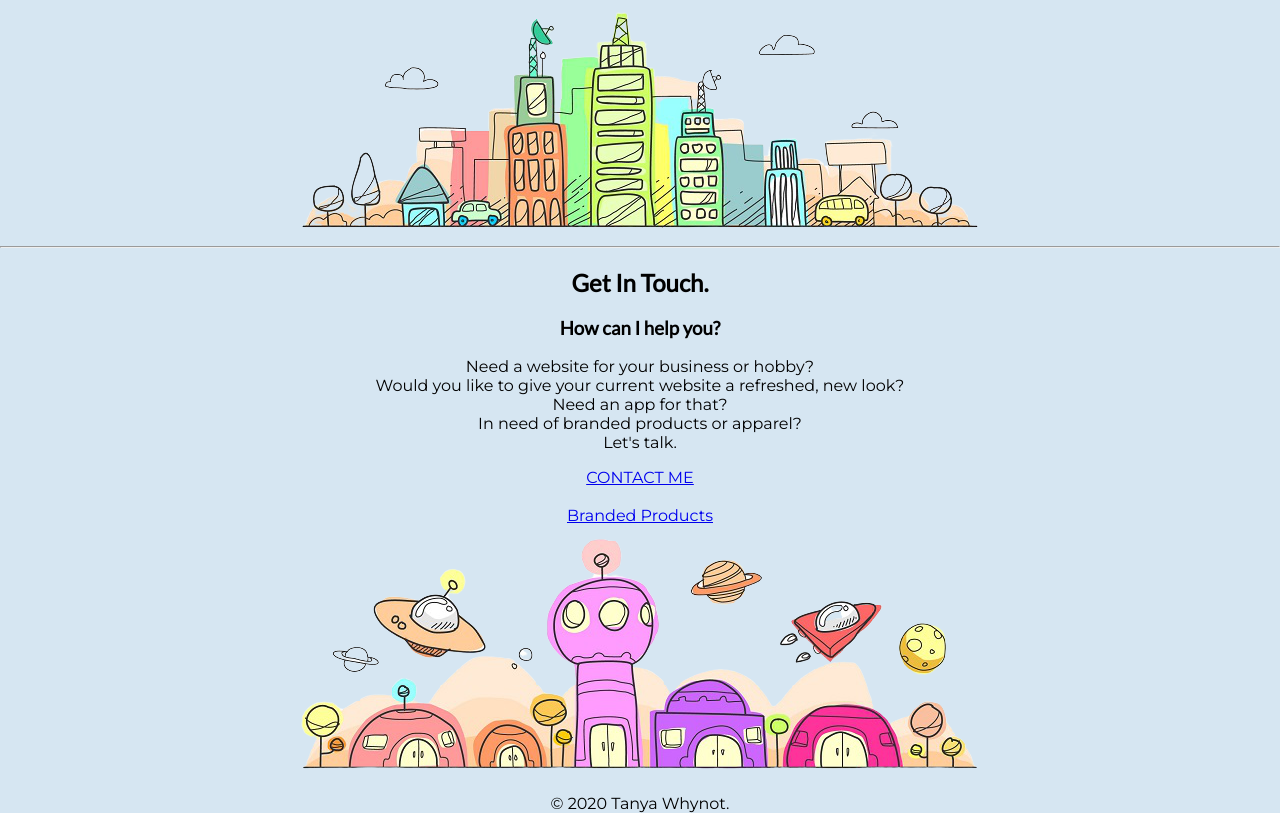
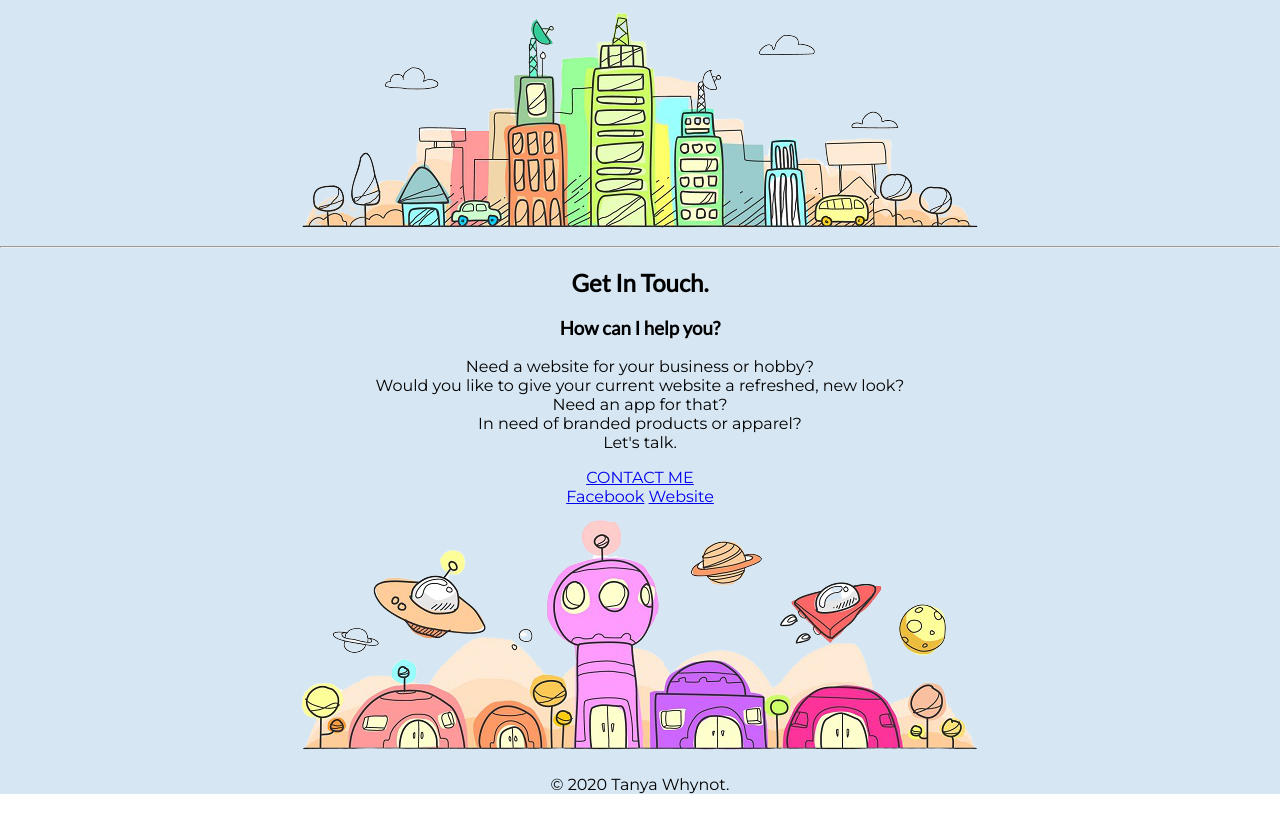
Before and after one commit to tanyawhynot/webdesign, a plain HTML site: page index.html in a window 1280 px wide. Shown: the part 1325-2154 px from the top of the page. Drawn offline with Linux system fonts and the light colour scheme.

Commit message:
Add files via upload

```diff
--- a/index.html
+++ b/index.html
@@ -67,8 +67,9 @@
     </div>
 
   <div class="bottom-container">
-    <br>
-    <a class="footer-link" href="https://www.whynotpromoshop.com">Branded Products</a><br>
+
+    <a class="footer-link" href="https://www.facebook.com/tanya.whynot.148">Facebook</a>
+    <a class="footer-link" href="https://www.whynotpromoshop.com">Website</a><br>
     <img src="images/space-removebg.png" alt="space">
     <p>© 2020 Tanya Whynot.</p>
   </div>
```
